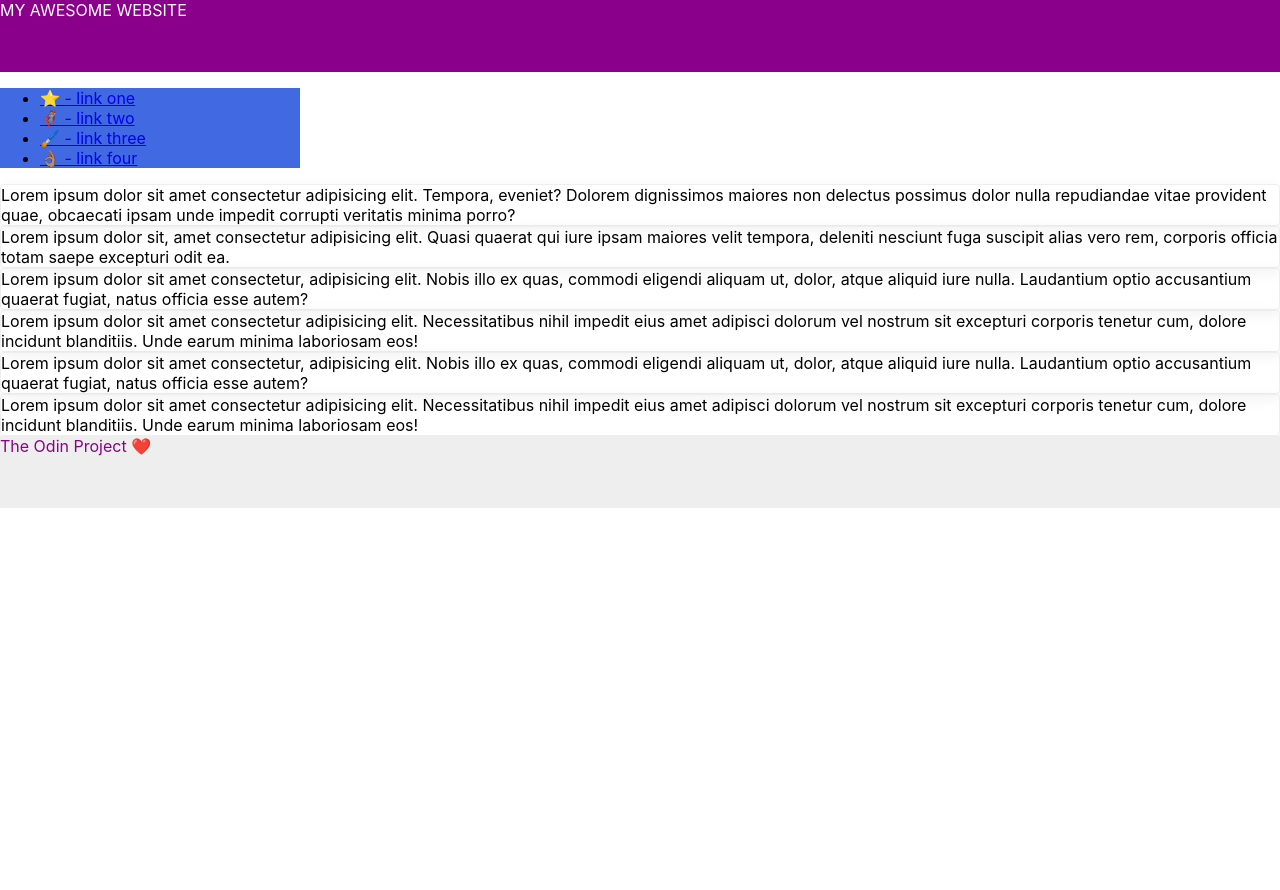
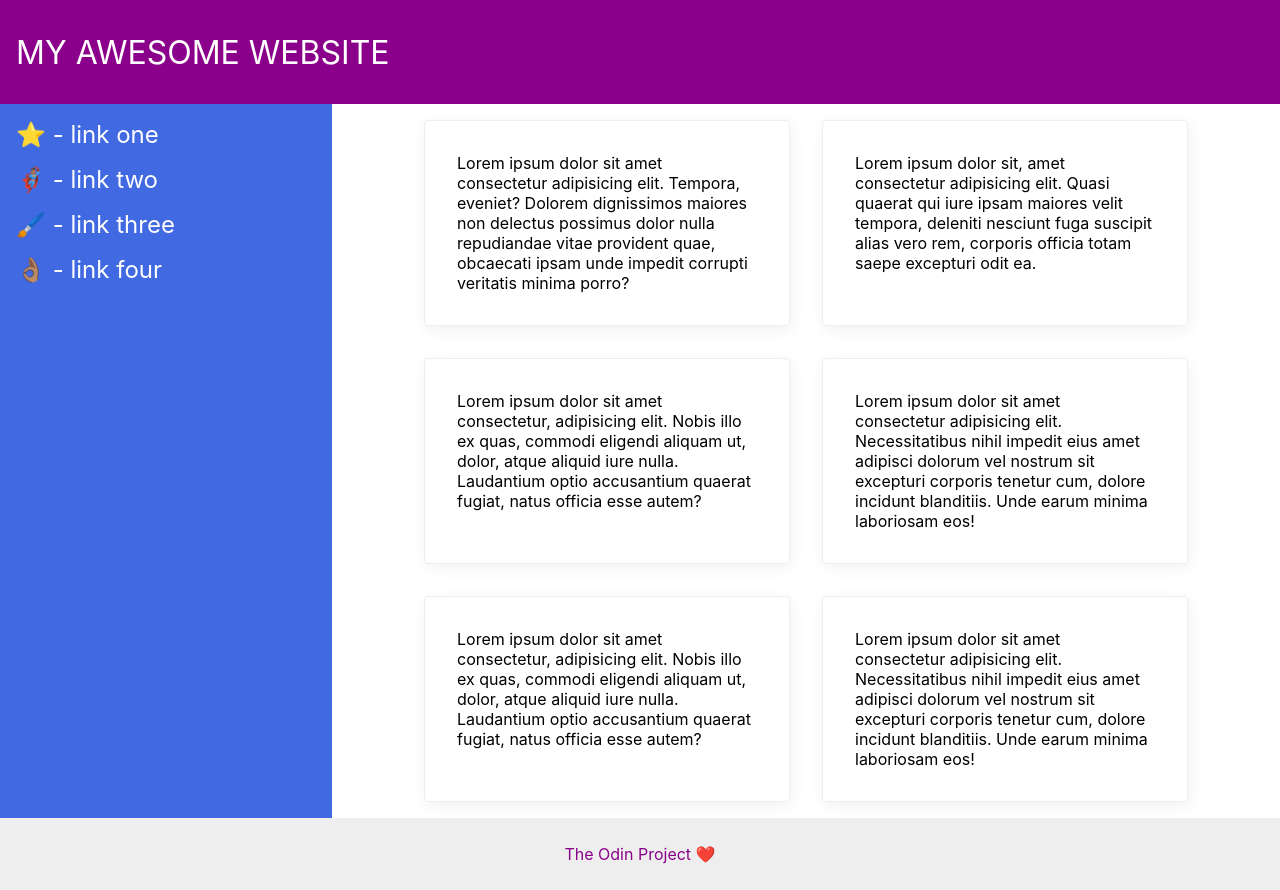
Before and after one commit to Sonickmumba/TheOdinProject, a plain HTML site: page css-exercises/flex/07-flex-layout-2/index.html in a window 1280 px wide. Before the commit the page ends 800 px from the top, so only its background shows below. Drawn offline with Linux system fonts and the light colour scheme.

Commit message:
answer 07-flex-layout-2 in the flex folder of css-exercise

```diff
--- a/css-exercises/flex/07-flex-layout-2/index.html
+++ b/css-exercises/flex/07-flex-layout-2/index.html
@@ -8,10 +8,14 @@
     <link rel="stylesheet" href="style.css">
   </head>
   <body>
+    <!-------------------------------------------------->
+    <div class="container_header">
       <div class="header">
         MY AWESOME WEBSITE
       </div>
-
+    </div>
+    <!------------------------------------------------->
+    <div class="container">
       <div class="sidebar">
         <ul>
           <li><a href="#">⭐ - link one</a></li>
@@ -20,14 +24,16 @@
           <li><a href="#">👌🏽 - link four</a></li>
         </ul>
       </div>
-
+      <div class="cards">
         <div class="card">Lorem ipsum dolor sit amet consectetur adipisicing elit. Tempora, eveniet? Dolorem dignissimos maiores non delectus possimus dolor nulla repudiandae vitae provident quae, obcaecati ipsam unde impedit corrupti veritatis minima porro?</div>
         <div class="card">Lorem ipsum dolor sit, amet consectetur adipisicing elit. Quasi quaerat qui iure ipsam maiores velit tempora, deleniti nesciunt fuga suscipit alias vero rem, corporis officia totam saepe excepturi odit ea.</div>
         <div class="card">Lorem ipsum dolor sit amet consectetur, adipisicing elit. Nobis illo ex quas, commodi eligendi aliquam ut, dolor, atque aliquid iure nulla. Laudantium optio accusantium quaerat fugiat, natus officia esse autem?</div>
         <div class="card">Lorem ipsum dolor sit amet consectetur adipisicing elit. Necessitatibus nihil impedit eius amet adipisci dolorum vel nostrum sit excepturi corporis tenetur cum, dolore incidunt blanditiis. Unde earum minima laboriosam eos!</div>
         <div class="card">Lorem ipsum dolor sit amet consectetur, adipisicing elit. Nobis illo ex quas, commodi eligendi aliquam ut, dolor, atque aliquid iure nulla. Laudantium optio accusantium quaerat fugiat, natus officia esse autem?</div>
         <div class="card">Lorem ipsum dolor sit amet consectetur adipisicing elit. Necessitatibus nihil impedit eius amet adipisci dolorum vel nostrum sit excepturi corporis tenetur cum, dolore incidunt blanditiis. Unde earum minima laboriosam eos!</div>
-
+      </div>
+    </div>
+    <!------------------------------------------------------------>
     <div class="footer">
       The Odin Project ❤️
     </div>
--- a/css-exercises/flex/07-flex-layout-2/style.css
+++ b/css-exercises/flex/07-flex-layout-2/style.css
@@ -5,9 +5,15 @@ body {
 }
 
 .header {
+  display: flex;
+  align-items: center;
   height: 72px;
   background: darkmagenta;
   color: white;
+  font-size: 32px;
+  font-weight: 900px;
+  padding: 16px;
+
 }
 
 .footer {
@@ -26,3 +32,50 @@ body {
   box-shadow: 2px 4px 16px rgba(0,0,0,.06);
   border-radius: 4px;
 }
+
+/* SOLUTION */
+
+.container {
+  display: flex;
+}
+
+.cards {
+  display: flex;
+  flex-wrap: wrap;
+  justify-content: center;
+}
+
+.card {
+  padding: 32px;
+  margin: 16px;
+  width: 300px;
+}
+
+.sidebar {
+  flex-shrink: 0;
+  padding: 16px;
+}
+
+.footer {
+  display: flex;
+  align-items: center;
+  justify-content: center;
+
+}
+
+
+ul {
+  list-style-type: none;
+  margin: 0;
+  padding: 0;
+}
+
+li {
+  margin-bottom: 16px;
+}
+
+a {
+  color: white;
+  text-decoration: none;
+  font-size: 24px;
+}
```
Lines whose indentation alone changed are shown as unchanged.
